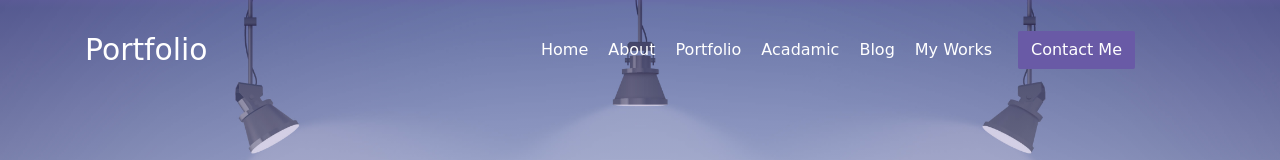
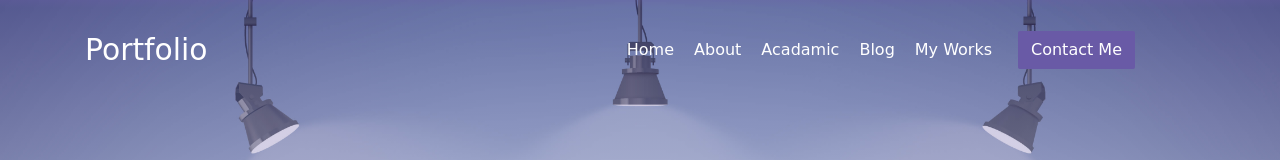
Before and after one commit to navindusankalpa/portfolio, a website: page index.html in a window 1280 px wide. Shown: the top 160 px of the page. Drawn offline with nearby package versions, Linux system fonts and the light colour scheme; a web font is replaced by a local one.

Commit message:
The item portfolio removed from the nav bar

```diff
--- a/index.html
+++ b/index.html
@@ -23,9 +23,6 @@
                 </li>
                 <li class="item">
                     <a class="link" href="#about">About</a>
-                </li>
-                <li class="item">
-                    <a class="link" href="#portfolio">Portfolio</a>
                 </li>
                 <li class="item">
                     <a class="link" href="#testmonial">Acadamic</a>
```
